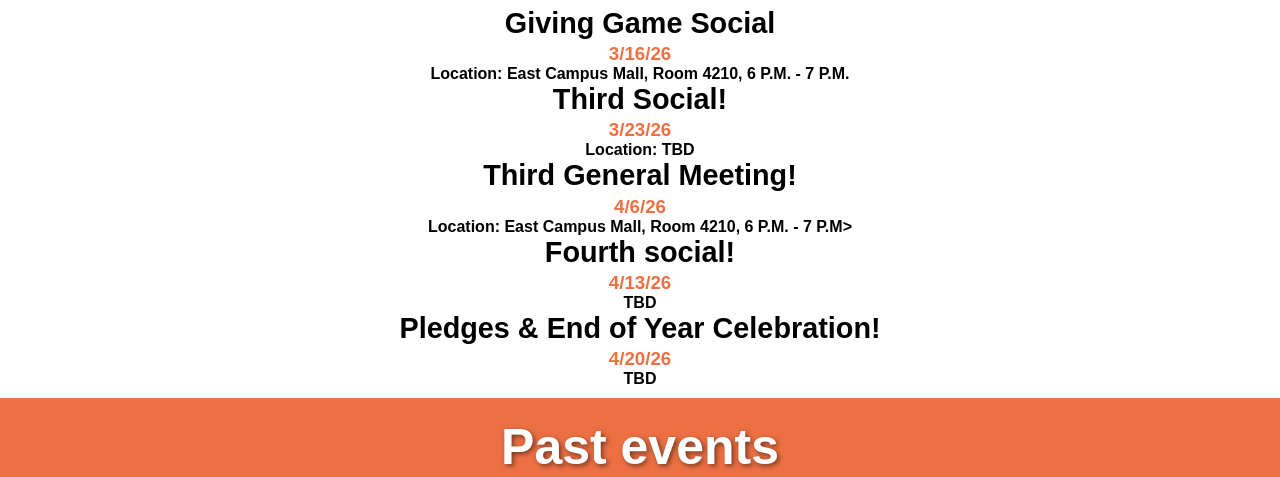
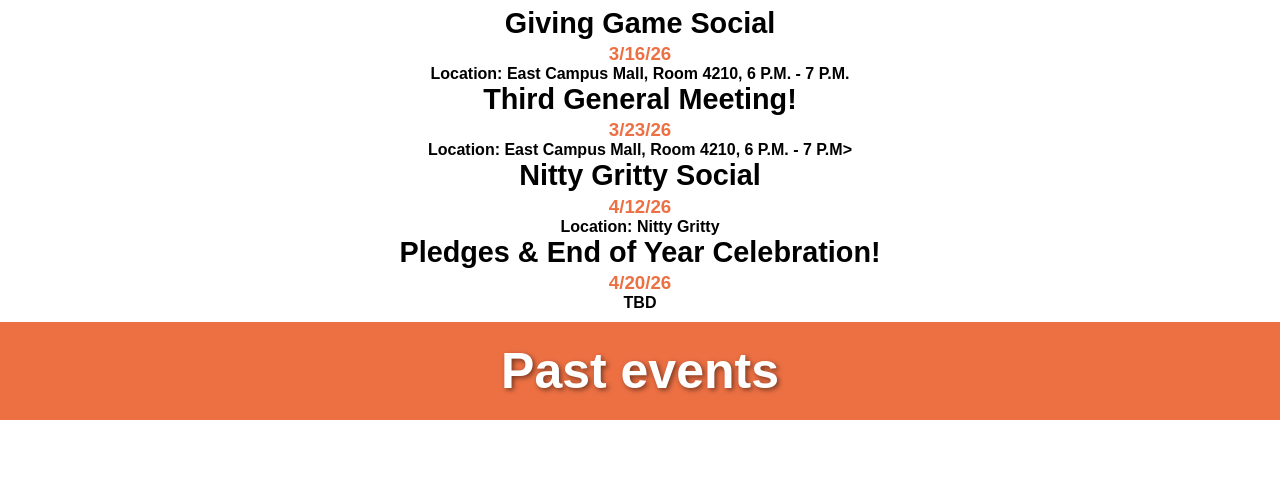
Before and after one commit to onefortheworlduw/onefortheworlduw.github.io, a website: page events/index.html in a window 1280 px wide. Shown: the part 581-1058 px from the top of the page. Drawn offline with Linux system fonts and the light colour scheme; a web font is replaced by a local one.

Commit message:
fixed calendar dates

```diff
--- a/events/index.html
+++ b/events/index.html
@@ -70,20 +70,15 @@
         <h3>3/16/26</h3>
         <h4>Location: East Campus Mall, Room 4210, 6 P.M. - 7 P.M.</h4>
       </div>
-      <div class="social__3">
-        <h2>Third Social!</h2>
-        <h3>3/23/26</h3>
-        <h4>Location: TBD</h4>
-      </div>
       <div class="general__meeting__3">
         <h2>Third General Meeting!</h2>
-        <h3>4/6/26</h3>
+        <h3>3/23/26</h3>
         <h4>Location: East Campus Mall, Room 4210, 6 P.M. - 7 P.M></h4>
       </div>
-      <div class="social__4">
-        <h2>Fourth social!</h2>
-        <h3>4/13/26</h3>
-        <h4>TBD</h4>
+      <div class="social__3">
+        <h2>Nitty Gritty Social</h2>
+        <h3>4/12/26</h3>
+        <h4>Location: Nitty Gritty</h4>
       </div>
       <div class="pledges__celebration">
         <h2>Pledges & End of Year Celebration!</h2>
```
